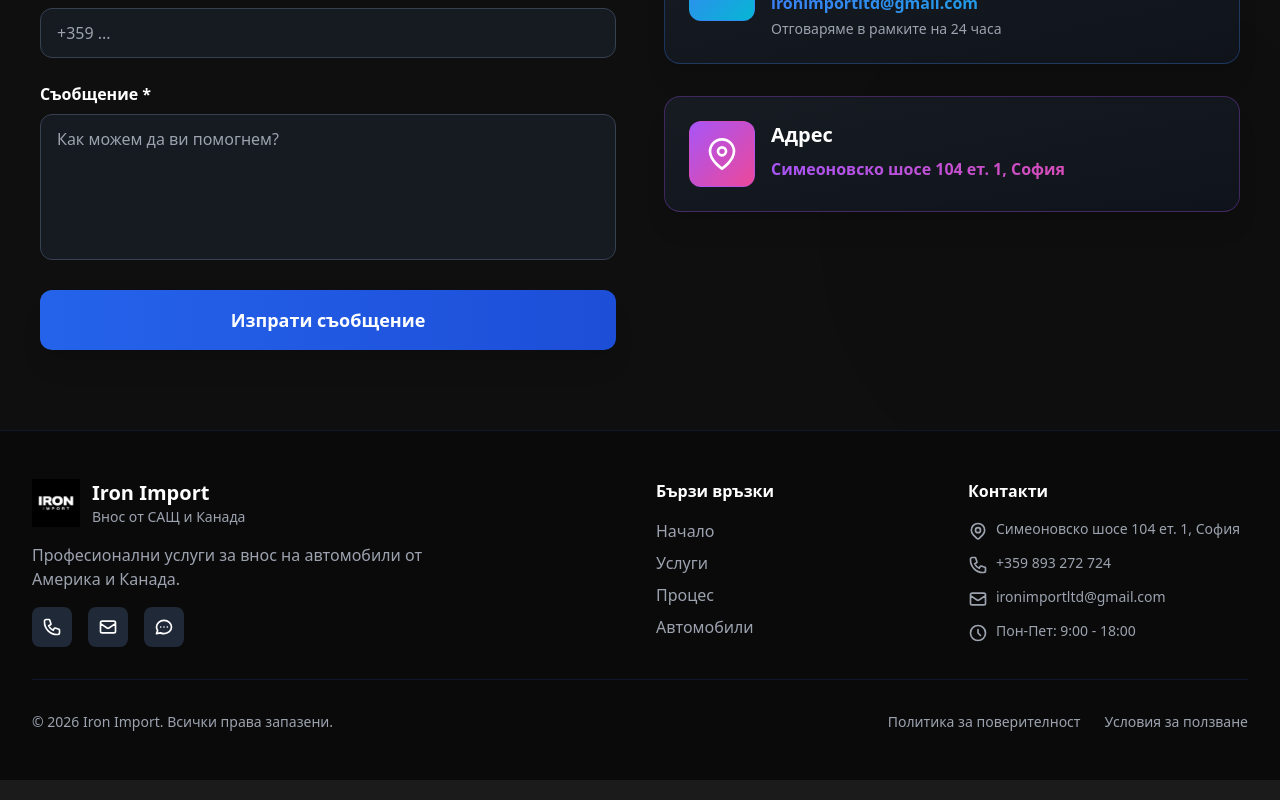
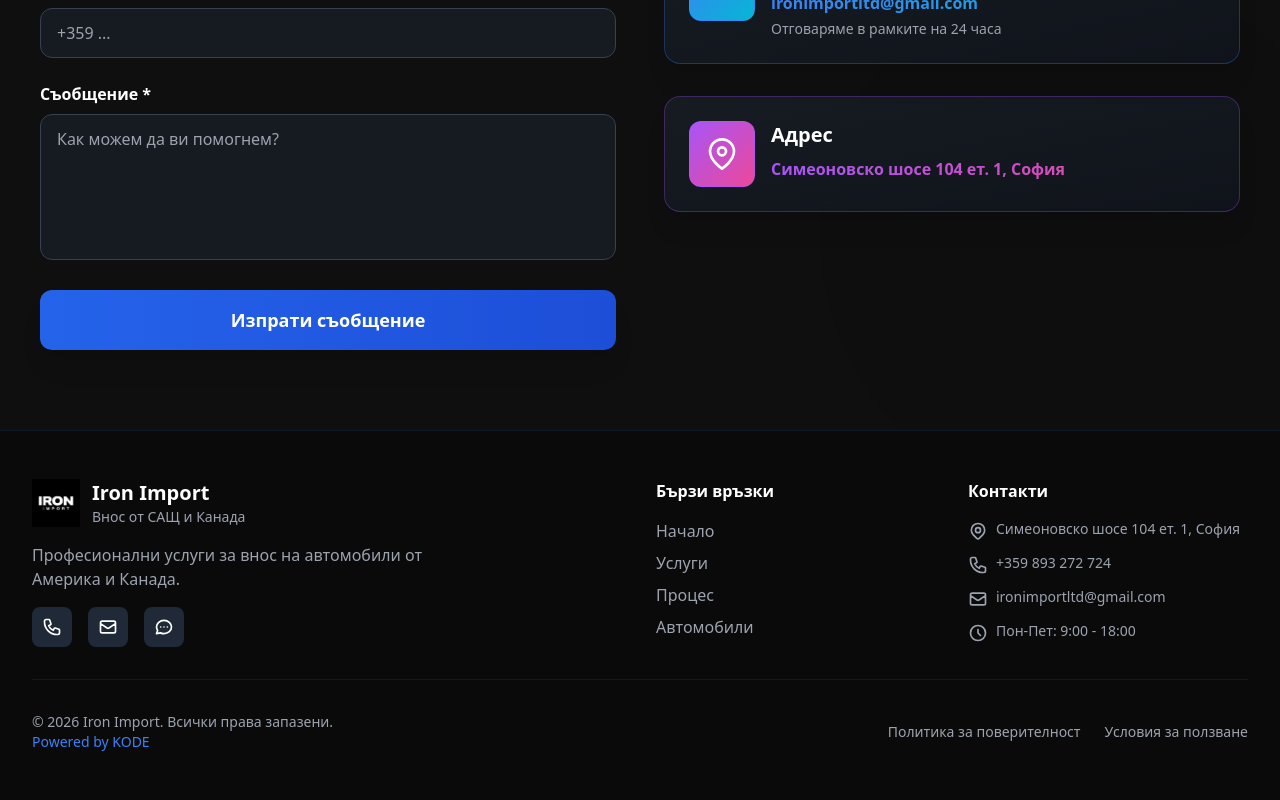
Before and after one commit to ivaylodimitar-projects/triumphcars-rework, a React (Vite) app in the folder frontend/: page / in a window 1280 px wide. Shown: the part 7209-8009 px from the top of the page. Built offline with nearby package versions, Linux system fonts and the light colour scheme.

Commit message:
Added self ad paragraph

```diff
--- a/frontend/src/components/layout/footer.tsx
+++ b/frontend/src/components/layout/footer.tsx
@@ -132,6 +132,8 @@ export default function Footer() {
           <div className="flex flex-col md:flex-row justify-between items-center gap-4">
             <p className="text-gray-400 text-sm">
               © {currentYear} Iron Import. Всички права запазени.
+              <br />
+              <a href="" target="_blank" className="text-blue-500 hover:text-blue-200 transition-colors">Powered by KODE</a>
             </p>
             <div className="flex gap-6 text-sm">
               <a href="#" className="text-gray-400 hover:text-blue-400 transition-colors">
```
